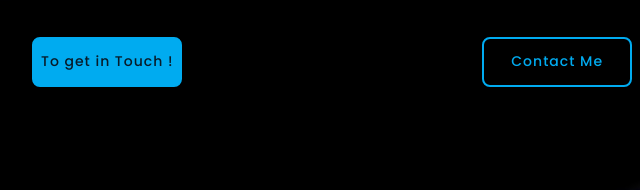
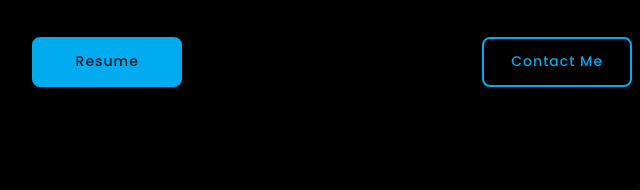
Before and after one commit to seelam-nandini/My-Portfolio, a plain HTML site: page index.html in a window 1280 px wide. Shown: the part 477-667 px from the top of the page, 83-723 px from the left. Drawn offline with nearby package versions, Linux system fonts and the light colour scheme; files whose address does not match are found by name.

Commit message:
Update index.html

```diff
--- a/index.html
+++ b/index.html
@@ -6,22 +6,15 @@
         <meta http-equv="X-UA-Compatible" content="IE=edge">
         <meta name="viewport" content="width=device-width, initial scale=1.0">
         <title>MY PORTFOLIO</title>
-
         <link rel="stylesheet" href="style.css">
-
         <link href='https://unpkg.com/boxicons@2.1.4/css/boxicons.min.css' rel='stylesheet'>
     </head>
-
     <body>
-
-        <!-----------------------------------header design------------------------------------------>
+<!-------------------------------------------header design---------------------------------------------------------->
         <header class="header">
             <a href="#" class="logo">SN</a>
-
-
             <div class="bx bx-menu" id="menu-icon"></div>
             <nav class="navbar">
-
                 <a href="#home" class="active">Home</a>
                 <a href="#about">About</a>
                 <a href="#education">Education</a>
@@ -30,8 +23,7 @@
                 <a href="#contact">Contact</a>
             </nav>
         </header>
-
-        <!----------------------------------------------home section design-------------------------------------->
+<!----------------------------------------------home section design-------------------------------------------------->
         <section class="home" id="home">
             <div class="home-content">
                 <h1>Hi, I am <span>Seelam Nandini</span></h1>
@@ -41,7 +33,7 @@
                 <p>Welcome to my portfolio.Highly motivated engineering graduate with a passion for technology and a strong background in coding and web development. Proficient in C++,
                     HTML5, and JavaScript. I am seeking a dynamic position to launch my career, leverage my skills, and contribute to organizational growth. </p>
                     <div class="btn-box">
-                        <a href="https://www.linkedin.com/in/nandiniseelam13/" class="btn">To get in Touch !</a>
+                        <a href="#" class="btn">Resume</a>
                         <a href="https://instagram.com/nandini_seelam?igshid=MzRlODBiNWFlZA==" class="btn">Contact Me</a>
                     </div>
             </div>
@@ -51,19 +43,15 @@
                 <a href="https://github.com/nandiniseelam13"><i class='bx bxl-github'></i></a>
                 <a href="https://www.facebook.com/nandiniseelam130702"><i class='bx bxl-facebook'></i></a>
             </div>
-
             <div class="home-imgHover"></div>
         </section>
-
-        <!------------------------about section design --------------------------------------->
+<!------------------------------------------about section design --------------------------------------->
         <section class="about" id="about">
             <h2 class="heading">About<span> Me</span></h2>
-
             <div class="about-img">
                 <img src="images/about.png" alt="">
                 <span lass="circle-spin"></span>
             </div>
-
             <div class="about-content">
                 <h3>Frontend developer!</h3>
                 <p>Highly motivated engineering graduate with a passion for technology and a strong background in coding and web development. Proficient in C++,
@@ -73,25 +61,18 @@
             </div>
                 </div>
         </section>
-
-
-        <!-----------------------education section design--------------------------------------->
-
-
+<!--------------------------------------education section design------------------------------------------------>
 <section class="education" id="education">
             <h2 class="heading">My<span> Journey</span></h2>
-
             <div class="education-row">
                 <div class="education-column">
                     <h3 class="title">Education</h3>
-
                     <div class="education-box">
                         <div class="education-content">
                             <div class="content">
                                 <div class="year"><i class='bx bx-calendar'></i>2020 - Present</div>
                                 <h3>Indian Institute of Information Technology Bhagalpur</h3>
                                 <p>B.Tech - Computer Science and Engineering</p>
-
                             </div>
                         </div>
                         <div class="education-content">
@@ -101,8 +82,6 @@
                                     <p>Intermediate</p>
                                 </div>
                             </div>
-
-
                             <div class="education-content">
                             <div class="content">
                                         <div class="year"><i class='bx bx-calendar'></i>2016 - 2017</div>
@@ -148,7 +127,6 @@
                                     <a href="#"><i class='bx bx-link-external'></i></a>
                                 </div>
                             </div>
-
                             <div class="port-box mix">
                                 <div class="image-port">
                                     <img src="images/back.jpg" alt="">
@@ -159,7 +137,6 @@
                                     <a href="#"><i class='bx bx-link-external'></i></a>
                                 </div>
                             </div>
-
                             <div class="port-box mix">
                                 <div class="image-port">
                                     <img src="images/back.jpg" alt="">
@@ -170,7 +147,6 @@
                                     <a href="#"><i class='bx bx-link-external'></i></a>
                                 </div>
                             </div>
-
                             <div class="port-box mix">
                                 <div class="image-port">
                     <img src="images/back.jpg" alt="">
@@ -181,37 +157,29 @@
                     <a href="#"><i class='bx bx-link-external'></i></a>
                 </div>
             </div>
-
-
         </div>
     </div>
 </section>
-
-        <!----------------------------------skills design------------------------------------------------>
+<!----------------------------------------------skills design------------------------------------------------>
         <section class="skills" id="skills">
             <h2 class="heading">My <span>Skills</span></h2>
-
             <div class="skills-row">
                 <div class="skills-column">
                     <h3 class="title">Coding Skills</h3>
-
                     <div class="skills-box">
                         <div class="skills-content">
                             <div class="progress">
                                 <h3>HTML <span> 90%</span></h3>
                                 <div class="bar"><span></span></div>
                             </div>
-
                             <div class="progress">
                                 <h3>CSS <span> 80%</span></h3>
                                 <div class="bar"><span></span></div>
                             </div>
-
                             <div class="progress">
                                 <h3>JavaScript<span> 75%</span></h3>
                                 <div class="bar"><span></span></div>
                             </div>
-
                             <div class="progress">
                                 <h3>Python <span> 80%</span></h3>
                                 <div class="bar"><span></span></div>
@@ -219,27 +187,22 @@
                         </div>
                     </div>
                 </div>
-
                 <div class="skills-column">
                     <h3 class="title">Professional Skills</h3>
-
                     <div class="skills-box">
                         <div class="skills-content">
                             <div class="progress">
                                 <h3>Web Development<span> 90%</span></h3>
                                 <div class="bar"><span></span></div>
                             </div>
-
                             <div class="progress">
                                 <h3>Graphic Design <span> 80%</span></h3>
                                 <div class="bar"><span></span></div>
                             </div>
-
                             <div class="progress">
                                 <h3>C++<span> 75%</span></h3>
                                 <div class="bar"><span></span></div>
                             </div>
-
                             <div class="progress">
                                 <h3>Operating Systems<span> 80%</span></h3>
                                 <div class="bar"><span></span></div>
@@ -249,11 +212,9 @@
                 </div>
             </div>
         </section>
-
-        <!------------------------contact section design---------------------->
+<!-----------------------------------------------contact section design-------------------------------------------->
         <section class="contact" id="contact">
             <h2 class="heading">Contact <span> Me!</span></h2>
-
             <form action="#">
                 <div class="input-box">
                     <div class="input-field">
@@ -294,8 +255,6 @@
             </div>
         </footer>
         <script src="mixitup.min.js"></script>
-
-
 <script src="js/script.js"></script>
     </body>
 </html>
```
Lines whose indentation alone changed are shown as unchanged.
